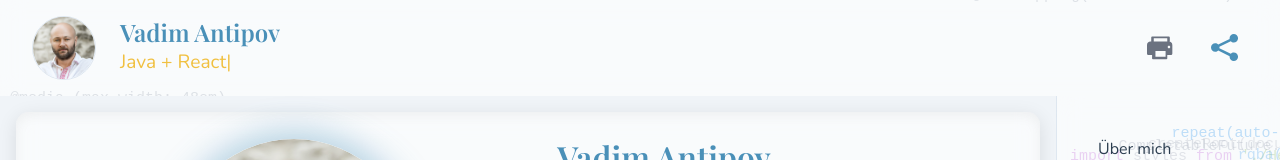
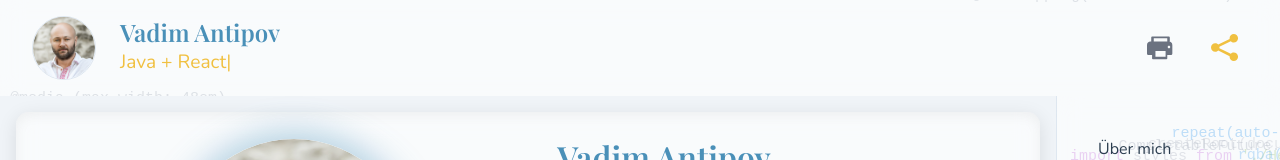
Before and after one commit to login-nigol/portfolio, a React (Vite) app: page / in a window 1280 px wide. Shown: the top 160 px of the page. Built offline with nearby package versions, Linux system fonts and the light colour scheme.

Commit message:
fix: share icon full gold color

```diff
--- a/src/components/Header/Header.module.css
+++ b/src/components/Header/Header.module.css
@@ -144,7 +144,7 @@
   background: none;
   border: none;
   cursor: pointer;
-  color: var(--color-accent);
+  color: var(--color-gold);
   display: flex;
   align-items: center;
   padding: var(--space-xs);
```
